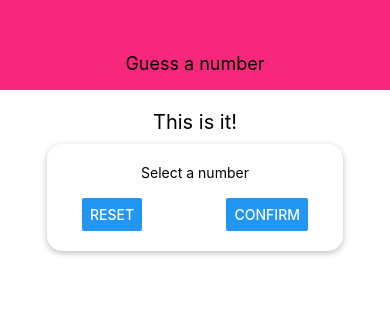
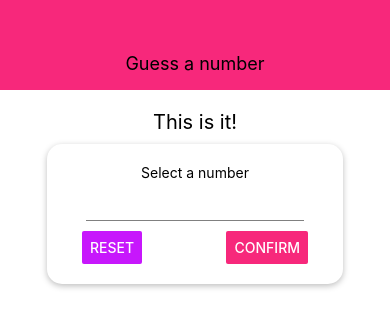
Before and after one commit to kastergarta/react-native-test2, a React Native app: screen / in a window 390 px wide. Shown: the top 328 px of the page. Built offline with nearby package versions, Linux system fonts and the light colour scheme.

Commit message:
input component + constants-colors

```diff
--- /dev/null
+++ b/components/Input.js
@@ -0,0 +1,17 @@
+import React from 'react';
+import {TextInput, StyleSheet} from 'react-native';
+
+const Input = props => {
+    return <TextInput style={{ ...styles.input, ...props.style}}/>
+}
+
+const styles = StyleSheet.create({
+   input: {
+       height: 30,
+       borderBottomColor: "grey",
+       borderBottomWidth: 1,
+       marginVertical: 10
+   }
+});
+
+export default Input;
--- /dev/null
+++ b/constants/colors.js
@@ -0,0 +1,4 @@
+export default {
+    primary: "#f7287b",
+    accent: "#c717fc"
+}
--- a/screens/StartGameScreen.js
+++ b/screens/StartGameScreen.js
@@ -1,7 +1,9 @@
 import React from 'react';
-import {View, Text, StyleSheet, TextInput, Button} from 'react-native';
+import {View, Text, StyleSheet, Button} from 'react-native';
 
 import Card from '../components/Card'
+import Colors from '../constants/colors'
+import Input from '../components/Input'
 
 const StartGameScreen = props => {
     return (
@@ -9,10 +11,10 @@
            <Text style={styles.title}>This is it!</Text>
             <Card style={styles.inputContainer}>
                <Text>Select a number</Text>
-               <TextInput />
+               <Input style={styles.input}/>
                <View style={styles.buttonContainer}>
-                   <Button title='Reset' onPress={() => {}}/>
-                   <Button title='Confirm' onPress={() => {}}/>
+                   <Button style={styles.button} title='Reset' onPress={() => {}} color={Colors.accent}/>
+                   <Button style={styles.button} title='Confirm' onPress={() => {}} color={Colors.primary}/>
                </View>
             </Card>
         </View>
@@ -40,6 +42,12 @@
     title: {
         fontSize: 20,
         marginVertical: 10
+    },
+    button: {
+        width: 100
+    },
+    input: {
+
     }
 })
 
```
